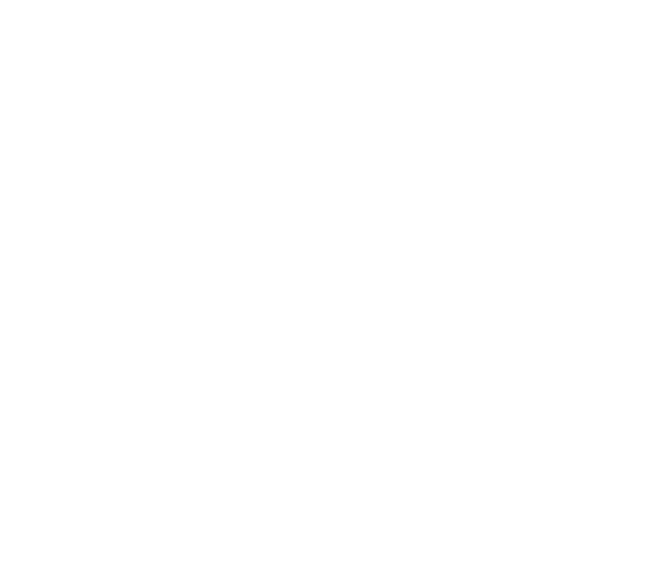
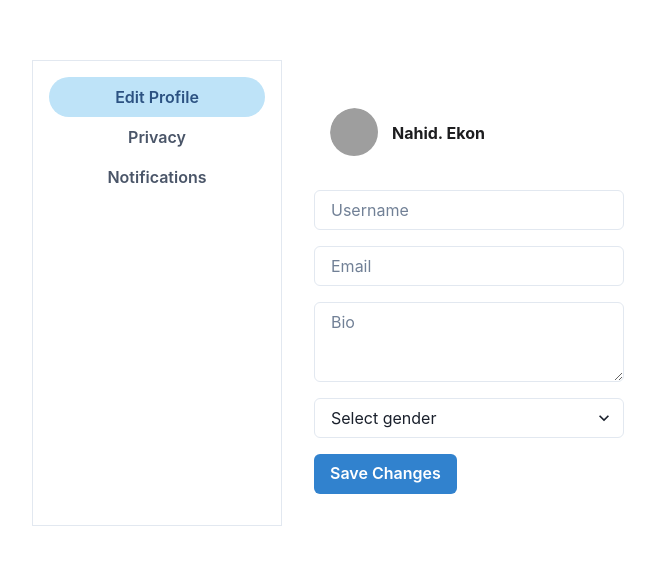
Before and after one commit to nahid25/InfiniteShades, a React (Vite) app: page /User/Settings in a window 1280 px wide. Before the commit this address had no page. Shown: the part 107-672 px from the top of the page, without its empty margins (296-951 px from the left). Built offline with nearby package versions, Linux system fonts and the light colour scheme; grey boxes are pictures that could not be loaded.

Commit message:
user profile desgin

```diff
--- a/package.json
+++ b/package.json
@@ -22,6 +22,7 @@
     "framer-motion": "^10.16.4",
     "react": "^18.2.0",
     "react-dom": "^18.2.0",
+    "react-firebase-hooks": "^5.1.1",
     "react-hook-form": "^7.46.2",
     "react-icons": "^4.11.0",
     "react-infinite-scroller": "^1.2.6",
--- a/src/App.tsx
+++ b/src/App.tsx
@@ -8,6 +8,8 @@
 import { getAuth, isSignInWithEmailLink } from "firebase/auth";
 import { useEffect } from "react";
 import { completeSignInWithEmailLink } from "./services/db";
+import UserProfile from "./screens/User/UserProfile";
+import UserSettings from "./screens/User/UserSettings";
 
 const firebaseConfig = {
   apiKey: import.meta.env.VITE_apiKey,
@@ -47,7 +49,9 @@
         <Route path="/" element={<HomeScreen />} />
         <Route path="/about" element={<AboutPage />} />
         <Route path="/Login" element={<Login />} />
+        <Route path="/UserProfile" element={<UserProfile /> } />
         <Route path="/post/:postId" element={<ViewPostScreen />} />
+        <Route path="/User/Settings" element={<UserSettings /> } />
       </Routes>
     </Router>
   )
--- a/src/components/NavBar.tsx
+++ b/src/components/NavBar.tsx
@@ -1,4 +1,4 @@
-import { useContext, memo } from "react";
+import { useContext, memo, useState, useEffect } from "react";
 import {
   Avatar,
   Badge,
@@ -18,6 +18,7 @@
 import { SiPostcss } from "react-icons/si";
 import { Link } from "react-router-dom";
 import {LocalStorageContext} from "../utils/LocalStorageContext";
+import { getAuth, onAuthStateChanged } from "firebase/auth";
 
 interface NavBarProps {
   customButton?: JSX.Element[];
@@ -25,6 +26,24 @@
 
 const NavBar = memo(({ customButton }: NavBarProps) => {
   const { name }: any = useContext(LocalStorageContext) || "";
+
+  const [isLoggedIn, setIsLoggedIn] = useState(false);
+  const auth = getAuth();
+
+  useEffect(() => {
+    const unsubscribe = onAuthStateChanged(auth, (user) => {
+      if (user) {
+        // User is signed in.
+        setIsLoggedIn(true);
+      } else {
+        // No user is signed in.
+        setIsLoggedIn(false);
+      }
+    });
+
+    // Cleanup subscription on unmount
+    return () => unsubscribe();
+  }, []);
 
   return (
     <HStack
@@ -60,6 +79,12 @@
           </PopoverHeader>
           <PopoverBody>
             User Name: {name} <br /> Name: {name} <br />
+
+              {isLoggedIn ? (
+                <Link to="/UserProfile">
+                  UserProfile
+                  </Link>
+              ) : (
                 <Link to="/Login">
                     <Button
                     fontWeight="400"
@@ -71,8 +96,10 @@
                     fontSize="sm"
                   >
                     Activate
+
                   </Button>
               </Link>
+              )}
           </PopoverBody>
         </PopoverContent>
       </Popover>
--- /dev/null
+++ b/src/screens/User/UserProfile.tsx
@@ -0,0 +1,46 @@
+import { Link, useNavigate } from 'react-router-dom';
+import { useAuthState } from 'react-firebase-hooks/auth';
+import { getAuth } from 'firebase/auth';
+import { Button } from '@chakra-ui/react';
+
+const UserProfile = () => {
+  const auth = getAuth();
+  const [user] = useAuthState(auth);
+  const navigate = useNavigate();
+
+  const handleLogout = () => {
+    auth.signOut().then(() => {
+      navigate('/login'); // Ensure this route matches your login page route
+    });
+  };
+
+
+  return (
+    <div style={{ padding: '20px' }}>
+      <h2>User Profile</h2>
+      {user && (
+        <div>
+          <p>Name: {user.displayName || 'Anonymous'}</p>
+          <p>Email: {user.email}</p>
+          <Button onClick={handleLogout}>Logout</Button>
+        </div>
+      )}
+
+<Link to="/User/Settings">
+      <Button
+      fontWeight="400"
+      color="#707070"
+      borderColor="green"
+      variant="outline"
+      _hover={{ color: "#000000", borderColor: "green" }}
+      size="md"
+      fontSize="sm"
+      >
+      Settings
+
+      </Button>
+      </Link>
+    </div>
+)};
+
+export default UserProfile;
--- /dev/null
+++ b/src/screens/User/UserSettings.tsx
@@ -0,0 +1,113 @@
+import { useState } from 'react';
+import { Flex, Box, Tab, TabList, TabPanel, TabPanels, Tabs, Input, Textarea, Button, Select, Text, useBreakpointValue, Avatar } from '@chakra-ui/react';
+import { IoMdArrowRoundBack } from "react-icons/io";
+
+const UserSettings = () => {
+  const [activeTab, setActiveTab] = useState('edit');
+  const handleTabsChange = (index: any) => {
+    const tabs = ['edit', 'privacy', 'notifications']; // Add more tabs as needed
+    setActiveTab(tabs[index]);
+  };
+
+  // Define the type for orientation that Tabs component expects
+  type Orientation = "horizontal" | "vertical" | undefined;
+
+  // Dynamically set the Tabs orientation based on the screen size
+  const tabsOrientation = useBreakpointValue({ base: 'horizontal', lg: 'vertical' }) as Orientation;
+
+  return (
+    <Flex
+      minHeight={{ base: '0', lg: '100vh' }}
+      align="center"
+      justify="center"
+      p={4}
+    >
+      <Tabs variant="soft-rounded" onChange={handleTabsChange} orientation={tabsOrientation} width="full" maxWidth={{base: "100%" ,lg: "50%"}} mx="auto">
+        {/* Use Flex to conditionally render the TabList based on orientation */}
+        {tabsOrientation === 'horizontal' ? (
+          <TabList>
+            <Tab><IoMdArrowRoundBack /></Tab>
+            <Tab>Edit Profile</Tab>
+            <Tab>Privacy</Tab>
+            <Tab>Notifications</Tab>
+            {/* Add more <Tab> components as needed for additional settings */}
+          </TabList>
+        ) : null}
+
+        <Flex direction={{ base: 'column', lg: 'row' }} width="full">
+          {tabsOrientation === 'vertical' ? (
+            <Box
+              flexShrink={0}
+              minWidth={{ lg: '250px' }}
+              width={{ base: 'full', lg: '250px' }}
+              borderWidth="1px"
+              borderColor="gray.200"
+              p={4}
+              mb={{ base: 4, lg: 0 }}
+              height={{ base: 'auto', lg: '100%' }}
+            >
+              <TabList position="sticky" top="0" zIndex="sticky" bg="white">
+                <Tab>Edit Profile</Tab>
+                <Tab>Privacy</Tab>
+                <Tab>Notifications</Tab>
+                {/* Add more <Tab> components as needed for additional settings */}
+              </TabList>
+
+            </Box>
+          ) : null}
+
+          <TabPanels
+            flex="1"
+            width={{ base: 'full', lg: 'auto' }}
+            p="4"
+            height="fit-content"
+            overflowY="auto"
+          >
+            <TabPanel>
+              {/* Edit Profile Tab */}
+              <Box>
+              <TabPanel>
+                {/* Edit Profile Tab */}
+                <Box mb={4}>
+                  {/* User image and name */}
+                  <Flex alignItems="center" mb={4}>
+                    <Box borderRadius="full" overflow="hidden" width="50px" height="50px" mr={3}>
+                      {/* You might want to dynamically load the image source here */}
+                      <Avatar src="/path-to-user-image.jpg" />
+                    </Box>
+                    <Text fontWeight="bold">Nahid. Ekon</Text> {/* Replace with dynamic data if needed */}
+                  </Flex>
+                </Box>
+              </TabPanel>
+
+                <Input placeholder="Username" mb={4} />
+                <Input placeholder="Email" mb={4} />
+                <Textarea placeholder="Bio" mb={4} />
+                <Select placeholder="Select gender" mb={4}>
+                  <option value="male">Male</option>
+                  <option value="female">Female</option>
+                  <option value="other">Other</option>
+                </Select>
+                {/* Add more input fields as required */}
+                <Button colorScheme="blue">Save Changes</Button>
+              </Box>
+            </TabPanel>
+            <TabPanel>
+              <Box>
+                <Text>Privacy Tab content. Coming soon...</Text>
+              </Box>
+            </TabPanel>
+            <TabPanel>
+              <Box>
+                <Text>Notifications Tab content. Coming soon...</Text>
+              </Box>
+            </TabPanel>
+            {/* Add more <TabPanel> components as needed for additional settings */}
+          </TabPanels>
+        </Flex>
+      </Tabs>
+    </Flex>
+  );
+};
+
+export default UserSettings;
--- a/src/services/db.ts
+++ b/src/services/db.ts
@@ -38,7 +38,7 @@
 
 // Initialize Firebase
 const app = initializeApp(firebaseConfig);
-const auth = getAuth(app);
+export const auth = getAuth(app);
 
 
 // Function to check for an existing user profile or create a new one
```
Also changed, not shown: 2 other files (tests, documents, lock files or other folders). Lines whose indentation alone changed are shown as unchanged.
